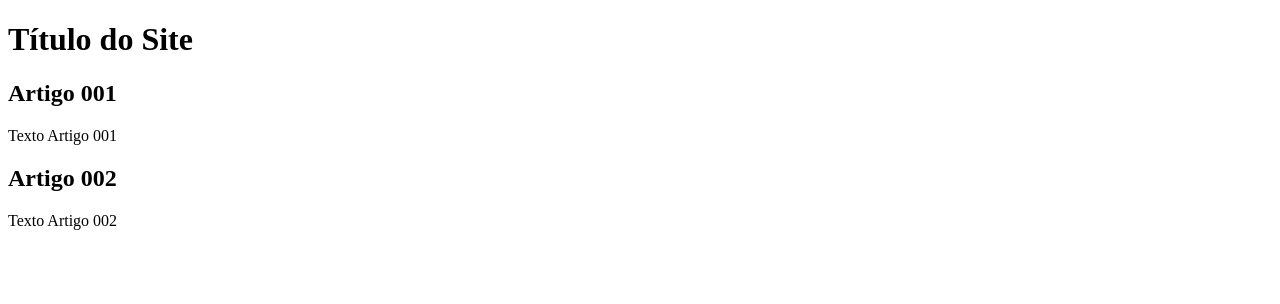
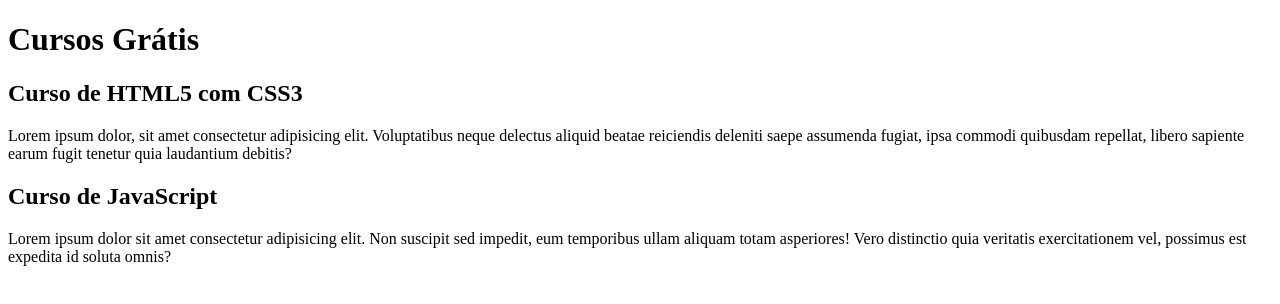
Before and after one commit to Gustavojmmedeiros/projeto-site, a plain HTML site: page index.html in a window 1280 px wide. Drawn offline with Linux system fonts and the light colour scheme.

Commit message:
comecei a escrever o conteúdo

```diff
--- a/index.html
+++ b/index.html
@@ -9,15 +9,15 @@
 <body>
     <main>
         <header>
-            <h1>Título do Site</h1>
+            <h1>Cursos Grátis</h1>
         </header>
         <article>
-        <h2>Artigo 001</h2>
-        <p>Texto Artigo 001</p>
+        <h2>Curso de HTML5 com CSS3</h2>
+        <p>Lorem ipsum dolor, sit amet consectetur adipisicing elit. Voluptatibus neque delectus aliquid beatae reiciendis deleniti saepe assumenda fugiat, ipsa commodi quibusdam repellat, libero sapiente earum fugit tenetur quia laudantium debitis?</p>
         </article>
         <article>
-            <h2>Artigo 002</h2>
-            <p>Texto Artigo 002</p>
+            <h2>Curso de JavaScript</h2>
+            <p>Lorem ipsum dolor sit amet consectetur adipisicing elit. Non suscipit sed impedit, eum temporibus ullam aliquam totam asperiores! Vero distinctio quia veritatis exercitationem vel, possimus est expedita id soluta omnis?</p>
         </article>
     </main>
 </body>
```
